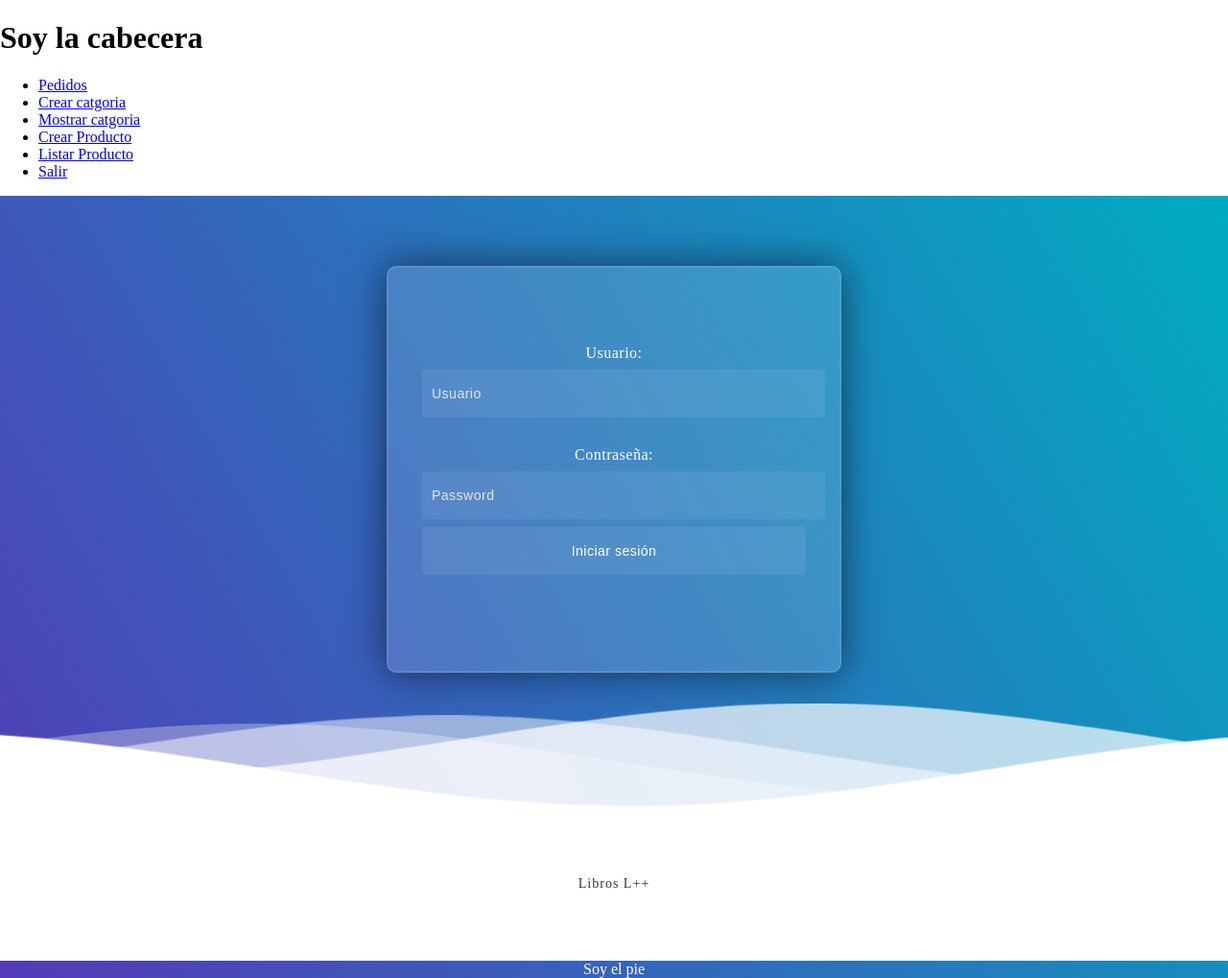
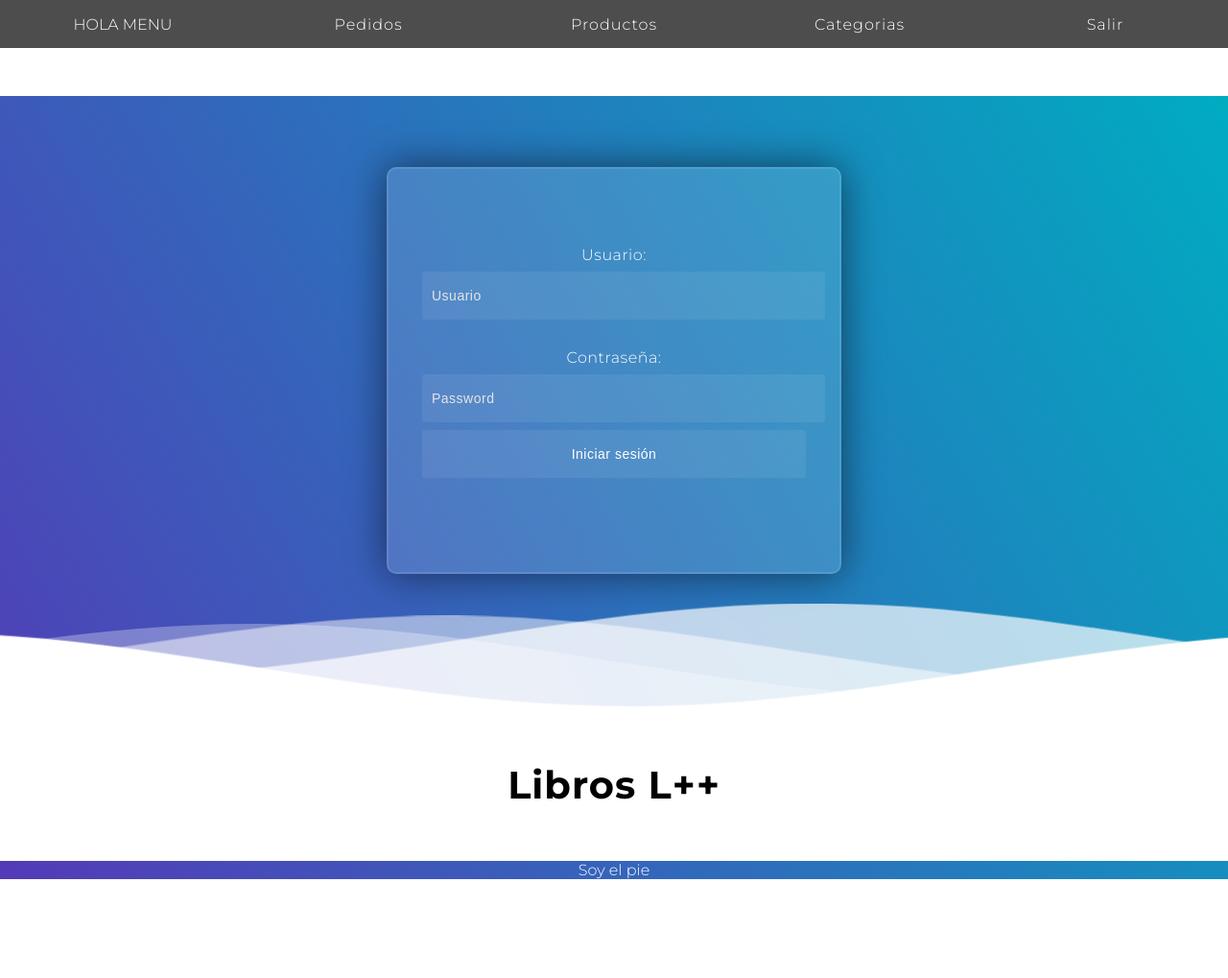
Before and after one commit to adridiaz23/tiendaonline, a PHP site: page / in a window 1280 px wide. Shown: the whole page at 96% size. After the commit the page ends 916 px from the top, so only its background shows below. Run offline with PHP 8.4, Linux system fonts and the light colour scheme; the visitor is signed in with stand-in values (Sample User, id 1).

Commit message:
Css/Pedidos

```diff
--- a/index.php
+++ b/index.php
@@ -9,12 +9,15 @@ session_start();
         <meta http-equiv="X-UA-Compatible" content="IE=edge">
         <meta name="viewport" content="width=device-width, initial-scale=1.0">
         <link rel="stylesheet"  type="text/css" media="screen" href="views/css/style.css">
+        <link rel="preconnect" href="https://fonts.googleapis.com">
+        <link rel="preconnect" href="https://fonts.gstatic.com" crossorigin>
+        <link href="https://fonts.googleapis.com/css2?family=Montserrat:wght@300;700&display=swap" rel="stylesheet">
         <title>Document</title>
     </head>
     <body>
         <?php
         require_once "autoload.php";
-        require_once "views/general/cabecera.html";
+        //require_once "views/general/cabecera.html";
 
         if(isset($_SESSION["Administrador"])){
             require_once "views/general/menu.php";
--- a/views/admin/login.php
+++ b/views/admin/login.php
@@ -1,7 +1,7 @@
 <div class="header">
 <!--Contenido antes de las olas-->
     <div class="inner-header flex">
-         <div class="fromAdmin">
+         <div class="fromLoginAdmin">
             <!-- Creamos el formulario donde su action será pasar los datos al model/loginAdmin y su función validar -->
             <form action="index.php?controller=Admin&action=validar" method="POST">
 
@@ -18,12 +18,12 @@
 
         <!--Contenedor de olas-->
         <div>
-        <svg class="waves" xmlns="http://www.w3.org/2000/svg" xmlns:xlink="http://www.w3.org/1999/xlink"
+        <svg class="Olas" xmlns="http://www.w3.org/2000/svg" xmlns:xlink="http://www.w3.org/1999/xlink"
         viewBox="0 24 150 28" preserveAspectRatio="none" shape-rendering="auto">
 
         <defs> <path id="gentle-wave" d="M-160 44c30 0 58-18 88-18s 58 18 88 18 58-18 88-18 58 18 88 18 v44h-352z" /> </defs>
 
-        <g class="parallax">
+        <g class="OlasLoginAdmin">
             <use xlink:href="#gentle-wave" x="48" y="0" fill="rgba(255,255,255,0.7" />
             <use xlink:href="#gentle-wave" x="48" y="3" fill="rgba(255,255,255,0.5)" />
             <use xlink:href="#gentle-wave" x="48" y="5" fill="rgba(255,255,255,0.3)" />
@@ -37,6 +37,6 @@
 
 <!--Content starts-->
 <div class="content flex">
-  <p>Libros L++</p>
+  <h1>Libros L++</h1>
 </div>
 <!--Content ends-->
--- a/views/css/style.css
+++ b/views/css/style.css
@@ -1,18 +1,40 @@
+/*
+*
+    Body CSS
+*/
+body {
+    font-family: 'Montserrat', sans-serif;
+    margin:0;
+    padding: 0;
+}
+h1{
+    font-size: 40px;
+    letter-spacing: 1px;
+    color:black;
+}
+h2{
+    font-size: 32px;
+    letter-spacing: 1px;
+}
+h3{
+    font-size: 24px;
+    letter-spacing: 1px;
+}
+p{
+    font-size: 16px;
+    letter-spacing: 1px;
+}
+a{
+    font-size: 16px;
+    letter-spacing: 1px;
+    font:blod;
+}
+
 /*
 *
 ! CSS Pagina de loggin
 *
 */
-    body {
-    margin:0;
-    }
-
-    p {
-    letter-spacing: 1px;
-    font-size:14px;
-    color: #333333;
-    }
-
     .header {
     position:relative;
     text-align:center;
@@ -34,7 +56,7 @@
     text-align: center;
     }
 
-    .waves {
+    .Olas {
     position:relative;
     width: 100%;
     height:15vh;
@@ -52,22 +74,22 @@
 
     /* Animation */
 
-    .parallax > use {
+    .OlasLoginAdmin > use {
     animation: move-forever 25s cubic-bezier(.55,.5,.45,.5)     infinite;
     }
-    .parallax > use:nth-child(1) {
+    .OlasLoginAdmin > use:nth-child(1) {
     animation-delay: -2s;
     animation-duration: 7s;
     }
-    .parallax > use:nth-child(2) {
+    .OlasLoginAdmin > use:nth-child(2) {
     animation-delay: -3s;
     animation-duration: 10s;
     }
-    .parallax > use:nth-child(3) {
+    .OlasLoginAdmin > use:nth-child(3) {
     animation-delay: -4s;
     animation-duration: 13s;
     }
-    .parallax > use:nth-child(4) {
+    .OlasLoginAdmin > use:nth-child(4) {
     animation-delay: -5s;
     animation-duration: 20s;
     }
@@ -80,7 +102,7 @@
     }
     }
 
-    .fromAdmin form{
+    .fromLoginAdmin form{
         height: 320px;
         width: 400px;
         background-color: rgba(255,255,255,0.13);
@@ -93,20 +115,20 @@
         box-shadow: 0 0 40px rgba(8,7,16,0.6);
         padding: 50px 35px;
     }
-    .fromAdmin form *{
+    .fromLoginAdmin form *{
         color: #ffffff;
         letter-spacing: 0.5px;
         outline: none;
         border: none;
     }
 
-    .fromAdmin label{
+    .fromLoginAdmin label{
         display: block;
         margin-top: 30px;
         font-size: 16px;
         font-weight: 500;
     }
-    .fromAdmin input{
+    .fromLoginAdmin input{
         display: block;
         height: 50px;
         width: 100%;
@@ -117,10 +139,10 @@
         font-size: 14px;
         font-weight: 300;
     }
-    .fromAdmin ::placeholder{
+    .fromLoginAdmin ::placeholder{
         color: #e5e5e5;
     }
-    .fromAdmin button{
+    .fromLoginAdmin button{
         margin-top: 50px;
         width: 100%;
         background-color: #ffffff;
@@ -132,3 +154,156 @@
         cursor: pointer;
     }
 /* Final de CSS Pagina de loggin */
+
+/*
+*
+!Comienzo CSS del Menu
+*/
+    div.spacerAdmin{
+        display: block;
+        height: 100px;
+    }
+
+    .menuAdmin {
+    max-width: 100%;
+    width: 100%;
+    background-color: #4D4D4D;
+    margin: 0px auto;
+    display: grid;
+    grid-template-columns: repeat(5, 1fr);
+    grid-template-rows: 1fr;
+    align-content: center;
+    align-items: center;
+    height: 50px;
+    position: fixed;
+    }
+
+    .menuAdmin > .menu1 {
+        grid-area: 1 / 1 / 2 / 2;
+    }
+    .menuAdmin > .menu2 {
+        grid-area: 1 / 2 / 2 / 3;
+    }
+    .menuAdmin > .menu3 {
+        grid-area: 1 / 3 / 2 / 4;
+    }
+    .menuAdmin > .menu4 {
+        grid-area: 1 / 4 / 2 / 5;
+    }
+    .menuAdmin > .menu5 {
+        grid-area: 1 / 5 / 2 / 6;
+    }
+
+    .menuAdmin > div{
+        text-align: center;
+        text-decoration: none;
+        color: white;
+    }
+
+    a.enlaceMenuAdmin{
+        text-decoration: none;
+        color: white;
+    }
+
+
+/*Final del CSS del Menu*/
+
+/*
+*
+! CSS Pagina de pedido Admin
+*
+*/
+.search-box input[type="text"] {
+    border: none;
+    background: none;
+    z-index: 1;
+    width: 25px;
+    height: 25px;
+    transition: all 0.25s ease-in 0.25s;
+    color: transparent;
+    font-size: 0.75rem;
+    line-height: 25px;
+  }
+  .search-box input[type="text"]:hover {
+    cursor: pointer;
+  }
+  .search-box input[type="text"]:hover:focus {
+    cursor: text;
+  }
+  .search-box input[type="text"]:hover + span {
+    background: rgb(255, 255, 255);
+  }
+  .search-box input[type="text"]:focus {
+    width: 200px;
+    padding: 0 10px;
+    outline: none;
+    color: black;
+    background: none;
+    color: rgb(0, 0, 0);
+  }
+  .search-box input[type="text"]:focus + span {
+    width: 200px;
+  }
+  .search-box input[type="text"]:focus + span::before {
+    width: 2px;
+    opacity: 0;
+    transition: all 0.25s ease-in;
+  }
+  .search-box input[type="text"] + span {
+    z-index: -1;
+    position: absolute;
+    border: 2px solid rgb(0, 0, 0);
+    top: 0;
+    width: 25px;
+    height: 25px;
+    transition: all 0.25s ease-in 0.25s;
+    border-radius: 25px;
+    left: 0;
+  }
+  .search-box input[type="text"] + span::before {
+    transition: all 0.25s ease-in 0.5s;
+    transform-origin: left top;
+    content: '';
+    position: absolute;
+    width: 10px;
+    height: 5px;
+    border-radius: 5px;
+    background: white;
+    transform: rotate(45deg) translate(26px, -2px);
+  }
+
+
+
+/*Final del CSS del pedido Admin*/
+
+/*
+*
+!Comienzo CSS de la pagina de Productos Admin
+*/
+.tablaProductosAdmin{
+    margin: auto auto;
+    border: 1px solid black;
+    border-collapse: collapse;
+}
+
+.thProductosAdmin{
+    background-color: #263239;
+    color: white;
+    font-size: 12px;
+    padding: 5px;
+    text-align: center;
+}
+
+.imagenProductosAdmin{
+    width: 20%;
+    text-align: center;
+}
+
+.tdProductosAdmin{
+    border: 1px solid black;
+    text-align: center;
+    padding: 10px;
+}
+
+
+/*Final del CSS PAgina de Productos Admin*/
--- a/views/general/menu.php
+++ b/views/general/menu.php
@@ -1,10 +1,29 @@
-<ul>
+<!DOCTYPE html>
+<html lang="en">
+<head>
+    <meta charset="UTF-8">
+    <meta http-equiv="X-UA-Compatible" content="IE=edge">
+    <meta name="viewport" content="width=device-width, initial-scale=1.0">
+    <title>Document</title>
+</head>
+<body>
+
     <?php
-        echo "<li> <a href= 'index.php?controller=Pedido&action=mostrarPedidos' >Pedidos </a></li>";
+
+        echo "<div class='menuAdmin'>";
+            echo "<div class='menu1'>HOLA MENU</div>";
+            echo "<div class='menu2'><a href= 'index.php?controller=Pedido&action=mostrarPedidos' class='enlaceMenuAdmin'>Pedidos</a></div>";
+            echo "<div class='menu3'><a href= 'index.php?controller=Producto&action=listado' class='enlaceMenuAdmin'>Productos</a></div>";
+            echo "<div class='menu4'><a href= 'index.php?controller=Categoria&action=mostrarCategorias' class='enlaceMenuAdmin'>Categorias</a></div>";
+            echo "<div class='menu5'><a href= 'index.php?controller=Base&action=salir' class='enlaceMenuAdmin'>Salir</a></div>";
+        echo "</div>";
+        echo "<div class='spacerAdmin'></div>";
+        /*echo "<li> <a href= 'index.php?controller=Pedido&action=mostrarPedidos' >Pedidos </a></li>";
         echo "<li> <a href= 'index.php?controller=Categoria&action=crearForm' >Crear catgoria </a></li>";
         echo "<li> <a href= 'index.php?controller=Categoria&action=mostrarCategorias' >Mostrar catgoria </a></li>";
         echo "<li> <a href= 'index.php?controller=Producto&action=registrar' >Crear Producto </a></li>";
         echo "<li> <a href= 'index.php?controller=Producto&action=listado' >Listar Producto </a></li>";
-        echo "<li> <a href= 'index.php?controller=Base&action=salir' >Salir </a></li>";
+        echo "<li> <a href= 'index.php?controller=Base&action=salir' >Salir </a></li>";*/
     ?>
-</ul>
+</body>
+</html>
```
Also changed, not shown: controllers/PedidoController.php (+20 -0 lines), controllers/ProductoController.php (+6 -6 lines), models/pedido.php (+7 -0 lines), views/pedido/mostrarDetallePedido.php (added, +24 -0 lines), views/pedido/mostrarPedidos.php (+11 -5 lines), views/producto/lista.php (+21 -19 lines), views/css/assets/fotos/foto_1.jpg (renamed from views/producto/fotos/foto_1.jpg), views/css/assets/fotos/foto_1111.jpg (added), views/css/assets/fotos/foto_12.jpg (renamed from views/producto/fotos/foto_12.jpg), views/css/assets/fotos/foto_2222.jpg (added), views/css/assets/fotos/foto_5.jpg (added), views/css/assets/fotos/foto_77777.jpg (renamed from views/producto/fotos/foto_77777.jpg), views/css/assets/fotos/foto_7846.jpg (renamed from views/producto/fotos/foto_7846.jpg), views/css/assets/imagenes/destacadoNo.png (added), 1 more files.
